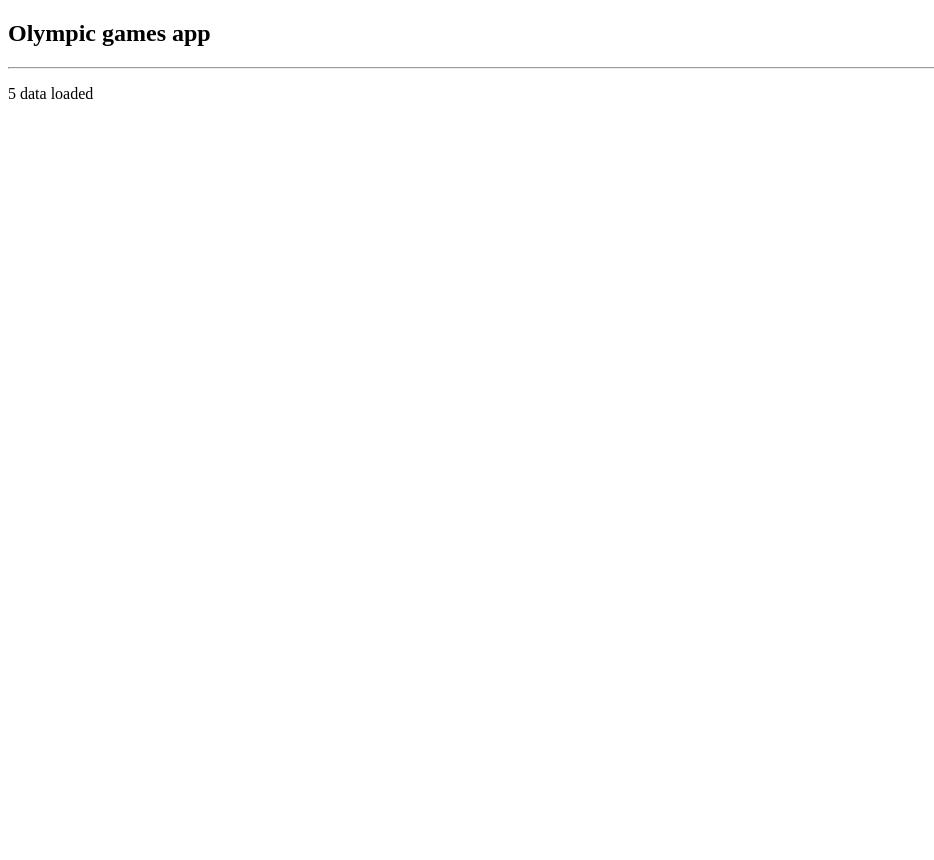
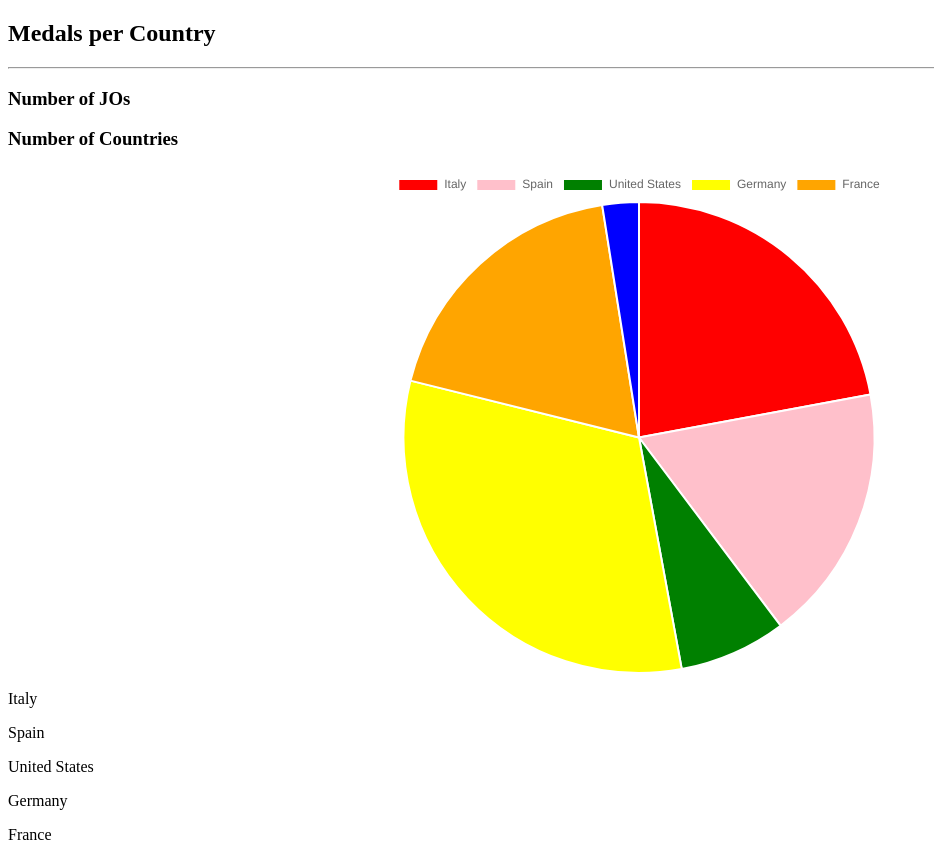
Before and after one commit to remioz/Developpez-le-front-end-en-utilisant-Angular, an Angular app: page / in a window 1280 px wide. Shown: the whole page, without its empty margins (0-934 px from the left). Before the commit the page ends 800 px from the top, so only its background shows below. Built offline with nearby package versions, Linux system fonts and the light colour scheme.

Commit message:
data country

```diff
--- a/package.json
+++ b/package.json
@@ -18,6 +18,8 @@
     "@angular/platform-browser": "^14.1.0",
     "@angular/platform-browser-dynamic": "^14.1.0",
     "@angular/router": "^14.1.0",
+    "chart.js": "^4.4.0",
+    "ng2-charts": "^3.1.2",
     "rxjs": "~7.5.0",
     "tslib": "^2.3.0",
     "zone.js": "~0.11.4"
--- a/src/app/app.module.ts
+++ b/src/app/app.module.ts
@@ -5,9 +5,10 @@ import { AppRoutingModule } from './app-routing.module';
 import { AppComponent } from './app.component';
 import { HomeComponent } from './pages/home/home.component';
 import { NotFoundComponent } from './pages/not-found/not-found.component';
+import { PieChartComponent } from './pie-chart/pie-chart.component';
 
 @NgModule({
-  declarations: [AppComponent, HomeComponent, NotFoundComponent],
+  declarations: [AppComponent, HomeComponent, NotFoundComponent, PieChartComponent],
   imports: [BrowserModule, AppRoutingModule, HttpClientModule],
   providers: [],
   bootstrap: [AppComponent],
--- a/src/app/core/models/Olympic.ts
+++ b/src/app/core/models/Olympic.ts
@@ -1,4 +1,7 @@
 // TODO: create here a typescript interface for an olympic country
+
+import { Participation } from "./Participation";
+
 /*
 example of an olympic country:
 {
@@ -7,7 +10,7 @@ example of an olympic country:
     participations: []
 }
 */
-interface OlympicCountry {
+export interface OlympicCountry {
     id: number;
     country: string;
     participations?: Participation[];
--- a/src/app/core/models/Participation.ts
+++ b/src/app/core/models/Participation.ts
@@ -9,7 +9,7 @@ example of participation:
     athleteCount: 372
 }
 */
-interface Participation {
+export interface Participation {
     id: number;
     year: number;
     city: string;
--- a/src/app/core/services/olympic.service.ts
+++ b/src/app/core/services/olympic.service.ts
@@ -2,6 +2,7 @@ import { HttpClient } from '@angular/common/http';
 import { Injectable } from '@angular/core';
 import { BehaviorSubject } from 'rxjs';
 import { catchError, tap } from 'rxjs/operators';
+import { OlympicCountry } from '../models/Olympic';
 
 @Injectable({
   providedIn: 'root',
--- a/src/app/pages/home/home.component.html
+++ b/src/app/pages/home/home.component.html
@@ -1,3 +1,8 @@
-<h2>Olympic games app</h2>
+<h2>Medals per Country</h2>
 <hr />
-<p>{{ (olympics$ | async)?.length }} data loaded</p>
+<app-pie-chart
+*ngIf = "(olympics$ | async)?.length"
+[data] = "olympics$"></app-pie-chart>
+<p *ngFor = "let olympic of olympics$ | async" >
+ {{olympic.country}}
+</p>
--- a/src/app/pages/home/home.component.ts
+++ b/src/app/pages/home/home.component.ts
@@ -1,5 +1,7 @@
 import { Component, OnInit } from '@angular/core';
+import { Chart } from 'chart.js';
 import { Observable, of } from 'rxjs';
+import { OlympicCountry } from 'src/app/core/models/Olympic';
 import { OlympicService } from 'src/app/core/services/olympic.service';
 
 @Component({
--- /dev/null
+++ b/src/app/pie-chart/pie-chart.component.html
@@ -0,0 +1,5 @@
+<h3>Number of JOs</h3>
+<h3>Number of Countries</h3>
+<div class="chart-container">
+      <canvas  id="MyChart" >{{ chart }}</canvas>
+</div>
--- /dev/null
+++ b/src/app/pie-chart/pie-chart.component.ts
@@ -0,0 +1,64 @@
+import { Component, Input, OnInit } from '@angular/core';
+import Chart from 'chart.js/auto';
+import { OlympicCountry } from '../core/models/Olympic';
+import { Observable } from 'rxjs';
+
+
+@Component({
+  selector: 'app-pie-chart',
+  templateUrl: './pie-chart.component.html',
+  styleUrls: ['./pie-chart.component.scss']
+})
+export class PieChartComponent implements OnInit {
+  public chart: any;
+  @Input()
+  data!: Observable<OlympicCountry[]>;
+
+
+  constructor() { }
+
+  ngOnInit(): void {
+    this.createChart()
+  }
+
+  createChart() :void{
+    let countries : OlympicCountry[] = [];
+    this.data.subscribe({next(value) {
+      console.log("pays?:" +value.length)
+      if( value.length === 5){
+        countries = value;
+
+      }
+    },
+    error(msg) {
+      console.log('Error Getting country ', msg);
+    }});
+    countries.forEach(country => {
+      console.log(country.country)
+    });
+    this.chart = new Chart("MyChart", {
+      type: 'pie',
+
+      data: {// values on X-Axis
+        labels: countries.map(country => country.country),
+         datasets: [{
+    label: 'My First Dataset',
+    data: [300, 240, 100, 432, 253, 34],
+    backgroundColor: [
+      'red',
+      'pink',
+      'green',
+      'yellow',
+      'orange',
+      'blue',
+    ],
+    hoverOffset: 4
+  }],
+      },
+      options: {
+        aspectRatio:2.5
+      }
+
+    });
+  }
+}
```
Also changed, not shown: src/app/pie-chart/pie-chart.component.scss (added), 2 other files (tests, documents, lock files or other folders).
